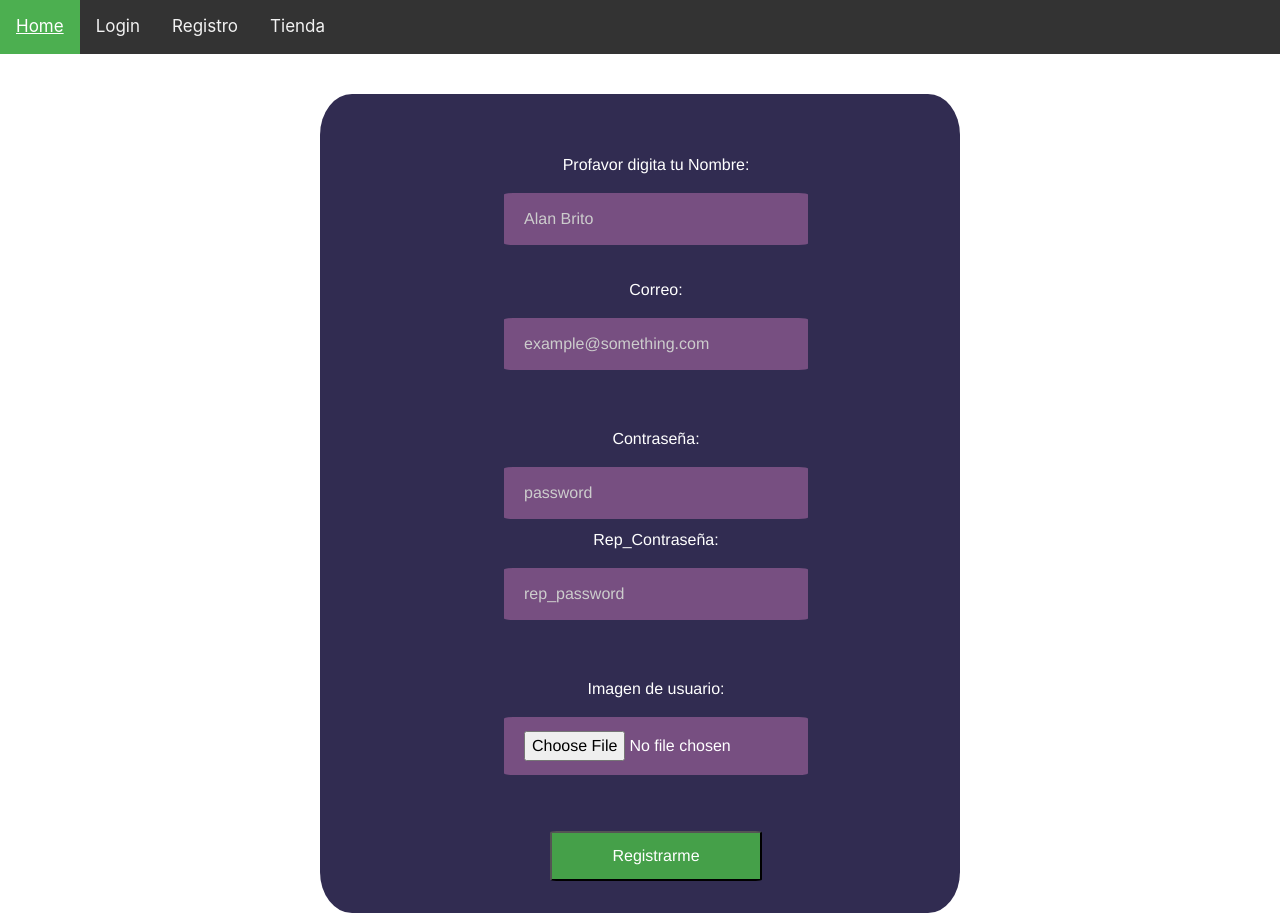
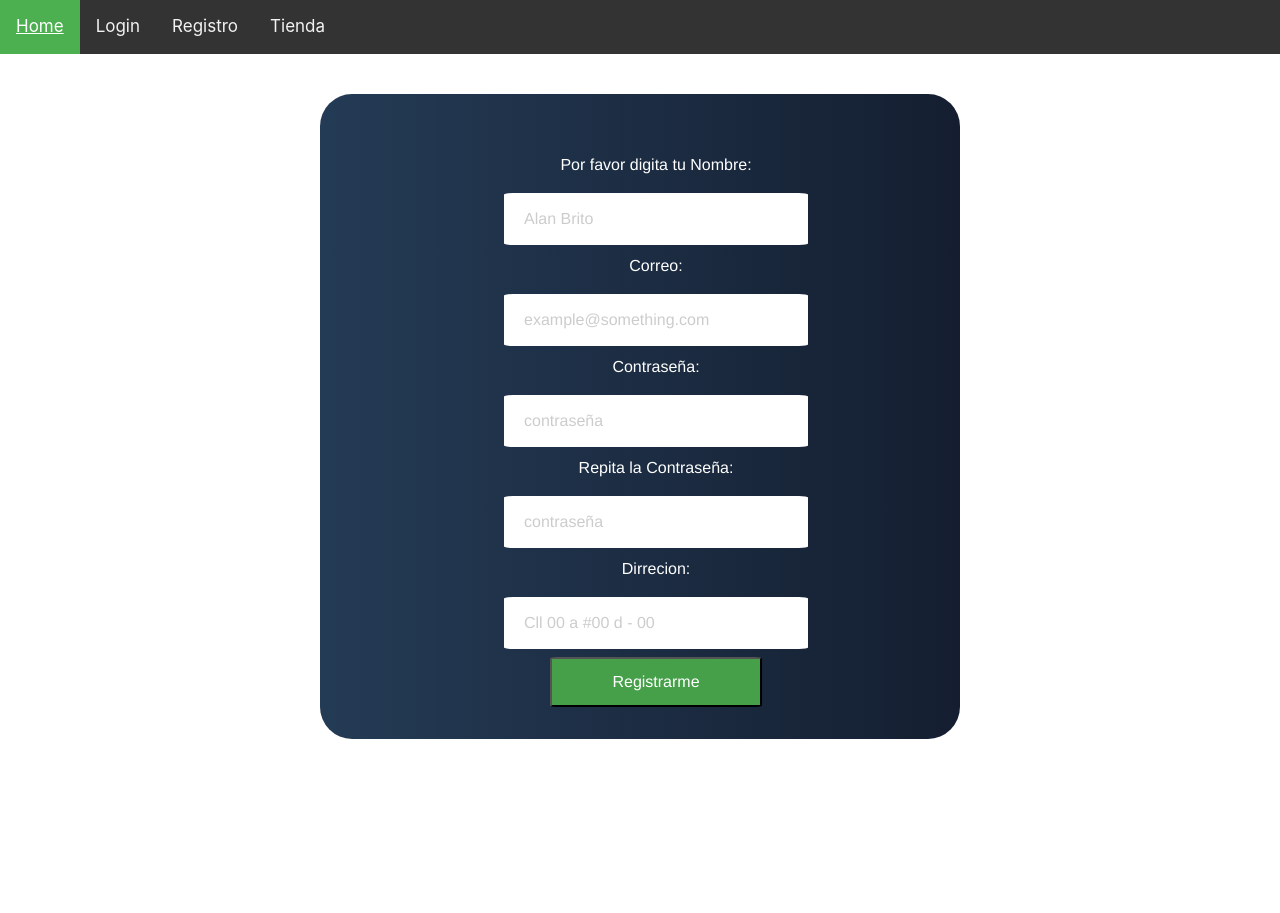
Before and after one commit to danielvp456/ExerciseWeb, a React (Create React App) app: page /Registro in a window 1280 px wide. After the commit the page ends 800 px from the top, so only its background shows below. Built offline with nearby package versions, Linux system fonts and the light colour scheme.

Commit message:
registro y login

```diff
--- a/package.json
+++ b/package.json
@@ -13,7 +13,7 @@
     "react-dom": "^17.0.2",
     "react-gemini-scrollbar": "^2.3.4",
     "react-router-dom": "^5.2.0",
-    "react-scripts": "4.0.3",
+    "react-scripts": "^4.0.3",
     "reactjs-components": "^5.0.3",
     "sweetalert2": "^10.16.2",
     "web-vitals": "^1.1.1"
@@ -44,7 +44,6 @@
   },
   "description": "This project was bootstrapped with [Create React App](https://github.com/facebook/create-react-app).",
   "main": "index.js",
-  "devDependencies": {},
   "keywords": [],
   "author": "",
   "license": "ISC"
--- a/src/Components/Login/Login.css
+++ b/src/Components/Login/Login.css
@@ -1,6 +1,10 @@
 .cuadro-logued{
 
-    background: #312c51;
+    background: #141E30;
+    /* fallback for old browsers */
+    background: -webkit-linear-gradient(to right, #243B55, #141E30);
+    /* Chrome 10-25, Safari 5.1-6 */
+    background: linear-gradient(to right, #243B55, #141E30);
     width: 40%;
     /*height: 70%;*/
     position: absolute;
@@ -28,8 +32,8 @@
 
 .input-login{
     width: 50%;
-    background-color: #774f81;
-    color: white;
+    background-color: whitesmoke;
+    color: black;
     padding: 14px 20px;
     margin: 8px 0;
     border: none;
--- a/src/Components/Registro/Registro.css
+++ b/src/Components/Registro/Registro.css
@@ -1,58 +1,60 @@
-.cuadro-registro{
-
-    background: #312c51;
+.cuadro-registro {
+    background: #141E30;
+    /* fallback for old browsers */
+    background: -webkit-linear-gradient(to right, #243B55, #141E30);
+    /* Chrome 10-25, Safari 5.1-6 */
+    background: linear-gradient(to right, #243B55, #141E30);
+    /* W3C, IE 10+/ Edge, Firefox 16+, Chrome 26+, Opera 12+, Safari 7+ */
     width: 50%;
     /*height: 70%;*/
     position: absolute;
-    top:15%;
+    top: 15%;
     left: 45%;
     padding-top: 2%;
     margin-top: -2%;
     margin-left: -20%;
-
-    color: white;
+    color: gray;
     border-radius: 5%;
     text-align: center;
 }
 
-.div-interior{
+.div-interior {
     margin-left: 5%;
     margin-top: 5%;
     margin-bottom: 5%;
 }
 
-.contenedor{
+.contenedor {
     position: relative;
     padding-top: 56.25%;
 }
 
-.input-registro{
+.input-registro {
     width: 50%;
-    background-color: #774f81;
-    color: white;
+
+    color: black;
     padding: 14px 20px;
     margin: 8px 0;
     border: none;
     border-radius: 3%;
     cursor: pointer;
-
     font-family: 'Franklin Gothic Medium', 'Arial Narrow', Arial, sans-serif;
 }
-
 
 .boton-registro {
     background-color: #45a049;
     width: 35%;
     height: 50px;
     border-radius: 3%;
-
     color: white;
     cursor: pointer;
     font-family: 'Franklin Gothic Medium', 'Arial Narrow', Arial, sans-serif;
 }
 
-.label-registro{
+.label-registro {
+    color: white;
     font-family: 'Franklin Gothic Medium', 'Arial Narrow', Arial, sans-serif;
 }
 
+
 /*                 */
--- a/src/Components/Registro/Registro.js
+++ b/src/Components/Registro/Registro.js
@@ -16,45 +16,87 @@ class Registro extends React.Component {
         this.render = this.render.bind(this);
     }
 
-    async registrarUsuario() {
+    async registrarUsuario(e) {
+        e.preventDefault();
         const user = document.getElementById("usuario").value;
         const correo = document.getElementById("correo").value;
         const pswd = document.getElementById("password").value;
         const rep_pswd = document.getElementById("rep_password").value;
-        const foto = document.getElementById("user_img").files[0];
+        const direccion = document.getElementById("direccion").value;
 
-        console.log(this.state);
-        if (!foto) {
-            console.log("olee suba algo!!")
+
+
+        if (!user == "" && !correo == "" && !pswd == "" && !rep_pswd == "" && !direccion == "") {
+
+
+            var regex = /^[-\w.%+]{1,64}@(?:[A-Z0-9-]{1,63}\.){1,125}[A-Z]{2,63}$/i;
+            if (!regex.test(correo)) {
+                Swal.fire({
+                    title: 'Correo invalido',
+                    text: 'Por favor ingresa bien el correo',
+                    icon: 'warning',
+                    showConfirmButton: true
+                });
             } else {
-            var storageRef = storage.ref('/Img_User/' + foto.name);
-            var subirImg = storageRef.put(foto);
                 if (pswd == rep_pswd) {
-                await subirImg.on('state_changed', function (snapshot) {
-                }, function (error) {
-                    console.log(error);
-                }, async function () {
-                    console.log("Imagen correctamente subida");
+
+
                     const datos = {
                         user: user,
                         correo: correo,
                         pswd: pswd,
-                        dir_imagen: '/Img_User/' + foto.name
+                        direccion: direccion
+
                     }
+
+                    var correoRepetido = false;
+                    const querySnapshot = await db.collection('user').get();
+
+                    querySnapshot.forEach(doc => {
+
+                        if (correo==doc.data().correo) {
+                            Swal.fire({
+                                title: 'Este correo ya esta registrado',
+                                text: 'Por favor cambia el correo',
+                                icon: 'warning',
+                                showConfirmButton: true
+                            });
+                            correoRepetido=true;
+                        }
+
+                    });
+
+
+
+                    if(correoRepetido==false){
                     await db.collection('user').doc().set(datos);
                     console.log("usuario añadido jeje");
                     window.location.href = "/Login";
-                });
-            }else{
-                Swal.fire({
-                    title:'Las contraseñas no coinciden',
-                    text:'No pasa nada, Intentalo de nuevo pliz',
-                    icon: 'error',
-                    showConfirmButton:true
-                })
                 }
 
+                } else {
+                    Swal.fire({
+                        title: 'Las contraseñas no coinciden',
+                        text: 'No pasa nada, Intentalo de nuevo pliz',
+                        icon: 'error',
+                        showConfirmButton: true
+                    });
                 }
+            }
+
+
+
+
+        } else {
+
+            Swal.fire({
+                title: 'Datos incompletos',
+                text: 'Por favor completa todos los campos',
+                icon: 'warning',
+                showConfirmButton: true
+            });
+        }
+
 
 
     }
@@ -63,27 +105,35 @@ class Registro extends React.Component {
         return (
             <div className="cuadro-registro scroll">
                 <div className="div-interior">
-                    <label className="label-registro">Profavor digita tu Nombre: </label>
+                    <form>
+                        <label className="label-registro">Por favor digita tu Nombre: </label>
                         <br />
-                    <input className="input-registro" type="text" placeholder="Alan Brito" id="usuario" />
-                    <br /><br />
+                        <input className="input-registro" type="text" placeholder="Alan Brito" id="usuario" required />
+                        <br />
                         <label className="label-registro">Correo: </label>
                         <br />
-                    <input className="input-registro" type="text" placeholder="example@something.com" id="correo" />
-                    <br /><br /><br />
+                        <input className="input-registro" type="email" placeholder="example@something.com" id="correo" required />
+                        <br />
                         <label className="label-registro">Contraseña: </label>
                         <br />
-                    <input className="input-registro" type="password" placeholder="password" id="password" />
+                        <input className="input-registro" type="password" placeholder="contraseña" id="password" required />
                         <br />
-                    <label className="label-registro">Rep_Contraseña: </label>
+                        <label className="label-registro">Repita la Contraseña: </label>
                         <br />
-                    <input className="input-registro" type="password" placeholder="rep_password" id="rep_password" />
-                    <br /><br /><br />
-                    <label className="label-registro">Imagen de usuario: </label>
+                        <input className="input-registro" type="password" placeholder="contraseña" id="rep_password" required />
+                        <br />
+                        <label className="label-registro">Dirrecion: </label>
+                        <br />
+                        <input className="input-registro" type="text" placeholder="Cll 00 a #00 d - 00" id="direccion" required />
+                        <br></br>
+
+                        {/*<label className="label-registro">Imagen de usuario: </label>
                     <br />
                     <input className="input-registro" type="file" placeholder="example@something.com" id="user_img" accept="image/*" />
-                    <br /><br /><br />
-                    {!this.state.registro_completado && <button className="boton-registro" onClick={this.registrarUsuario} >Registrarme</button>}
+        <br /><br /><br />*/}
+                    </form>
+                    {!this.state.registro_completado && <button className="boton-registro" type="submit" onClick={this.registrarUsuario} >Registrarme</button>}
+
                     {this.state.registro_completado && <Link to="/Login">Ir al Login...</Link>}
                     <br />
                 </div>
```
Also changed, not shown: 1 other file (tests, documents, lock files or other folders). Lines whose indentation alone changed are shown as unchanged.
